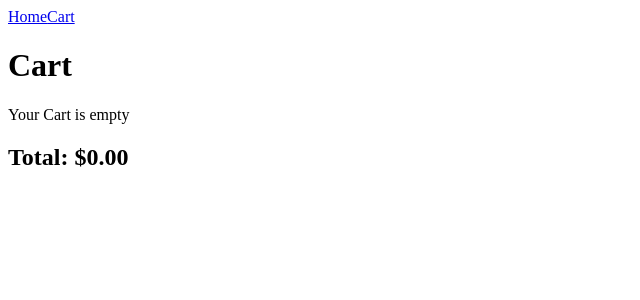
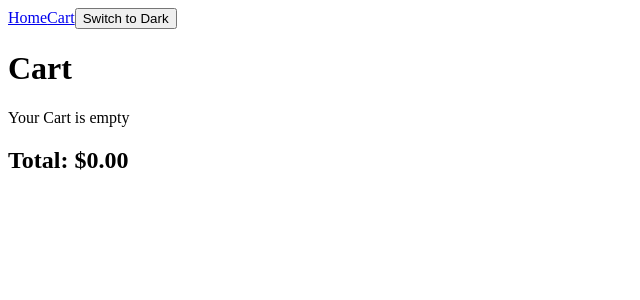
Before and after one commit to Satayesh-Esmaily/Product-Store-App, a React (Vite) app in the folder product-store/: page /cart in a window 1280 px wide. Shown: the top 300 px of the page, without its empty margins (0-640 px from the left). Built offline with nearby package versions, Linux system fonts and the light colour scheme.

Commit message:
Context API + useReducer (Settings)

```diff
--- a/product-store/src/App.jsx
+++ b/product-store/src/App.jsx
@@ -2,16 +2,21 @@ import { Routes, Route } from "react-router-dom";
 import Home from "./pages/Home";
 import Cart from "./pages/Cart";
 import Navbar from "./components/global/Navbar"
+import { useContext } from "react";
+import { SettingsContext } from "./context/SettingsContext";
 
 
 function App() {
+  const { state } = useContext(SettingsContext);
   return (
     <>
     <Navbar />
+    <div className={state.theme}>
     <Routes>
       <Route path="/" element={<Home />} />
       <Route path="/cart" element={<Cart />} />
     </Routes>
+    </div>
     </>
   );
 }
--- a/product-store/src/components/global/Navbar.jsx
+++ b/product-store/src/components/global/Navbar.jsx
@@ -1,10 +1,16 @@
 import { Link } from "react-router-dom";
+import { useContext } from "react";
+import { SettingsContext } from "../../context/SettingsContext";
 
 function Navbar() {
+  const { state, dispatch } = useContext(SettingsContext);
   return (
     <nav>
       <Link to="/">Home</Link>
       <Link to="/cart">Cart</Link>
+      <button onClick={() => dispatch({ type: "TOGGLE_THEME" })}>
+        Switch to {state.theme === "light" ? "Dark" : "Light"}
+      </button>
     </nav>
   );
 }
--- /dev/null
+++ b/product-store/src/context/SettingsContext.jsx
@@ -0,0 +1,30 @@
+import { createContext, useReducer } from "react";
+
+export const SettingsContext = createContext();
+
+const initialState = {
+  theme: "light",
+};
+
+function settingsReducer(state, action) {
+  switch (action.type) {
+    case "TOGGLE_THEME":
+      return {
+        ...state,
+        theme: state.theme === "light" ? "dark" : "light",
+      };
+
+    default:
+      return state;
+  }
+}
+
+export function SettingsProvider({ children }) {
+  const [state, dispatch] = useReducer(settingsReducer, initialState);
+
+  return (
+    <SettingsContext.Provider value={{ state, dispatch }}>
+      {children}
+    </SettingsContext.Provider>
+  );
+}
--- a/product-store/src/index.css
+++ b/product-store/src/index.css
@@ -1,111 +1,11 @@
-:root {
-  --text: #6b6375;
-  --text-h: #08060d;
-  --bg: #fff;
-  --border: #e5e4e7;
-  --code-bg: #f4f3ec;
-  --accent: #aa3bff;
-  --accent-bg: rgba(170, 59, 255, 0.1);
-  --accent-border: rgba(170, 59, 255, 0.5);
-  --social-bg: rgba(244, 243, 236, 0.5);
-  --shadow:
-    rgba(0, 0, 0, 0.1) 0 10px 15px -3px, rgba(0, 0, 0, 0.05) 0 4px 6px -2px;
-
-  --sans: system-ui, 'Segoe UI', Roboto, sans-serif;
-  --heading: system-ui, 'Segoe UI', Roboto, sans-serif;
-  --mono: ui-monospace, Consolas, monospace;
-
-  font: 18px/145% var(--sans);
-  letter-spacing: 0.18px;
-  color-scheme: light dark;
-  color: var(--text);
-  background: var(--bg);
-  font-synthesis: none;
-  text-rendering: optimizeLegibility;
-  -webkit-font-smoothing: antialiased;
-  -moz-osx-font-smoothing: grayscale;
-
-  @media (max-width: 1024px) {
-    font-size: 16px;
-  }
+.light {
+  background-color: white;
+  color: black;
+  min-height: 100vh;
 }
 
-@media (prefers-color-scheme: dark) {
-  :root {
-    --text: #9ca3af;
-    --text-h: #f3f4f6;
-    --bg: #16171d;
-    --border: #2e303a;
-    --code-bg: #1f2028;
-    --accent: #c084fc;
-    --accent-bg: rgba(192, 132, 252, 0.15);
-    --accent-border: rgba(192, 132, 252, 0.5);
-    --social-bg: rgba(47, 48, 58, 0.5);
-    --shadow:
-      rgba(0, 0, 0, 0.4) 0 10px 15px -3px, rgba(0, 0, 0, 0.25) 0 4px 6px -2px;
-  }
-
-  #social .button-icon {
-    filter: invert(1) brightness(2);
-  }
+.dark {
+  background-color: #121212;
+  color: white;
+  min-height: 100vh;
 }
-
-body {
-  margin: 0;
-}
-
-#root {
-  width: 1126px;
-  max-width: 100%;
-  margin: 0 auto;
-  text-align: center;
-  border-inline: 1px solid var(--border);
-  min-height: 100svh;
-  display: flex;
-  flex-direction: column;
-  box-sizing: border-box;
-}
-
-h1,
-h2 {
-  font-family: var(--heading);
-  font-weight: 500;
-  color: var(--text-h);
-}
-
-h1 {
-  font-size: 56px;
-  letter-spacing: -1.68px;
-  margin: 32px 0;
-  @media (max-width: 1024px) {
-    font-size: 36px;
-    margin: 20px 0;
-  }
-}
-h2 {
-  font-size: 24px;
-  line-height: 118%;
-  letter-spacing: -0.24px;
-  margin: 0 0 8px;
-  @media (max-width: 1024px) {
-    font-size: 20px;
-  }
-}
-p {
-  margin: 0;
-}
-
-code,
-.counter {
-  font-family: var(--mono);
-  display: inline-flex;
-  border-radius: 4px;
-  color: var(--text-h);
-}
-
-code {
-  font-size: 15px;
-  line-height: 135%;
-  padding: 4px 8px;
-  background: var(--code-bg);
-}
--- a/product-store/src/main.jsx
+++ b/product-store/src/main.jsx
@@ -5,14 +5,19 @@ import { BrowserRouter } from "react-router-dom";
 import { QueryClient, QueryClientProvider } from "@tanstack/react-query";
 import { store } from "./store/store";
 import { Provider } from "react-redux";
+import { SettingsProvider } from "./context/SettingsContext";
+import "./index.css";
+
 const queryClient = new QueryClient();
 
 ReactDOM.createRoot(document.getElementById("root")).render(
   <Provider store={store}>
   <QueryClientProvider client={queryClient}>
+  <SettingsProvider>
   <BrowserRouter>
     <App />
   </BrowserRouter>
+  </SettingsProvider>
   </QueryClientProvider>
   </Provider>
 );
```
